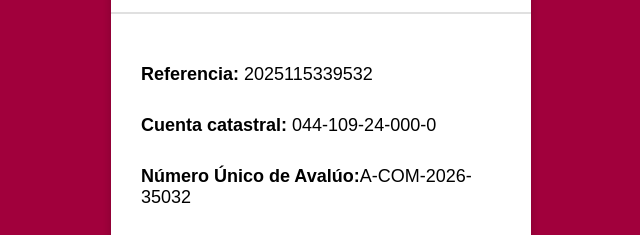
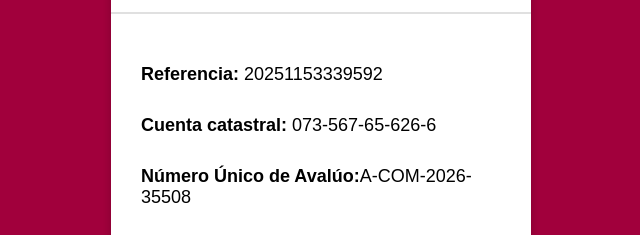
Before and after one commit to drpcsubtecatastro/.com.mx, a plain HTML site: page index.html in a window 1280 px wide. Shown: the part 188-423 px from the top of the page, 319-959 px from the left. Drawn offline with Linux system fonts and the light colour scheme.

Commit message:
Update property reference and account details

```diff
--- a/index.html
+++ b/index.html
@@ -58,9 +58,9 @@
       <img src="https://cdn2.telediario.mx/uploads/media/2021/08/12/gobierno_de_la_ciudad_de_mexico.jpg" alt="Escudo CDMX">
       </div>
     <div class="content">
-     <tr> <p><strong>Referencia:</strong> 2025115339532</p></tr>
-      <p><strong>Cuenta catastral:</strong> 044-109-24-000-0 </p>
-      <p><strong>Número Único de Avalúo:</strong>A-COM-2026-35032 </p>
+     <tr> <p><strong>Referencia:</strong> 20251153339592</p></tr>
+      <p><strong>Cuenta catastral:</strong> 073-567-65-626-6 </p>
+      <p><strong>Número Único de Avalúo:</strong>A-COM-2026-35508 </p>
       <p class="resultado"><span style="font-weight: bold;">Resultado:</span> POSITIVO</p>
     </div>
     <div class="footer">
```
